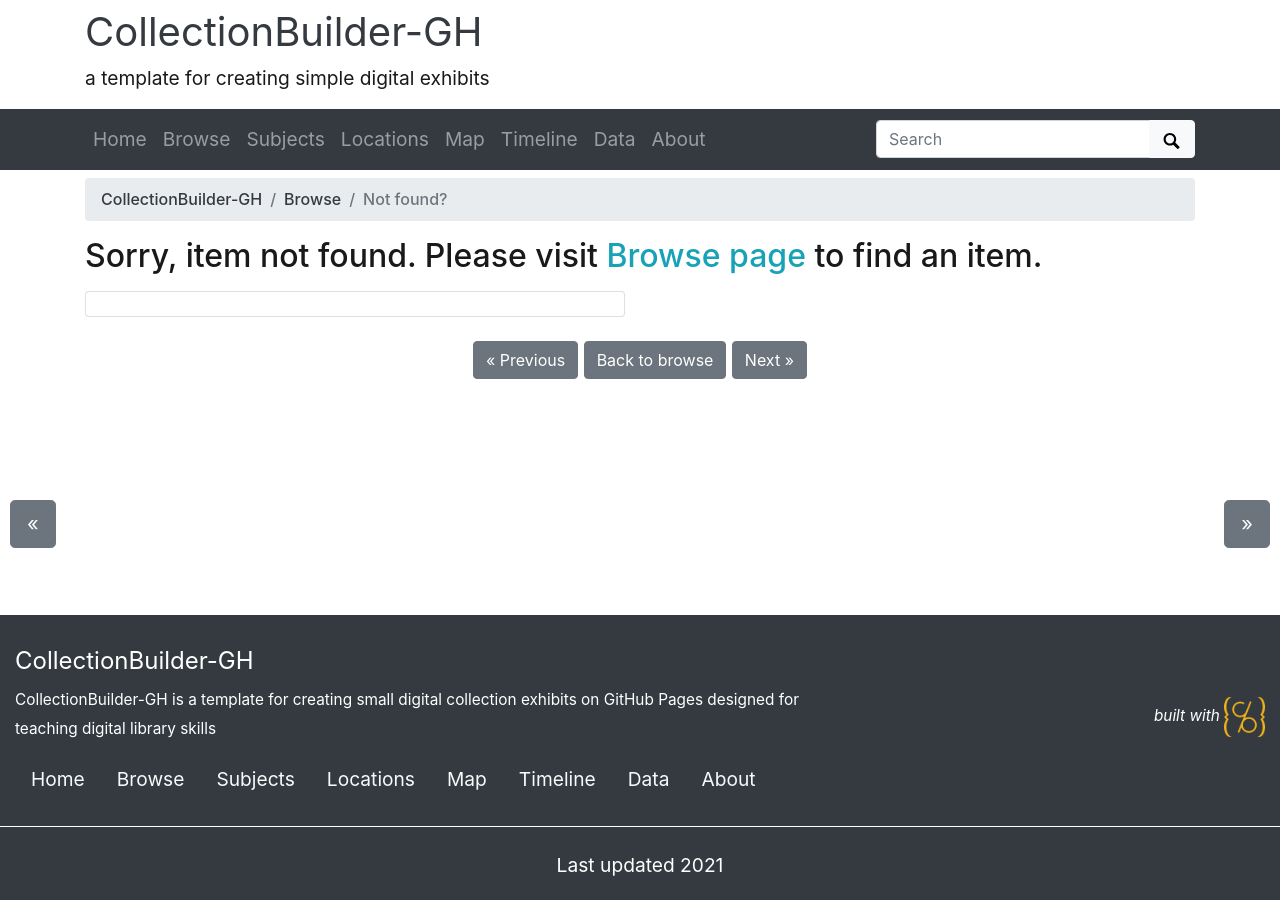
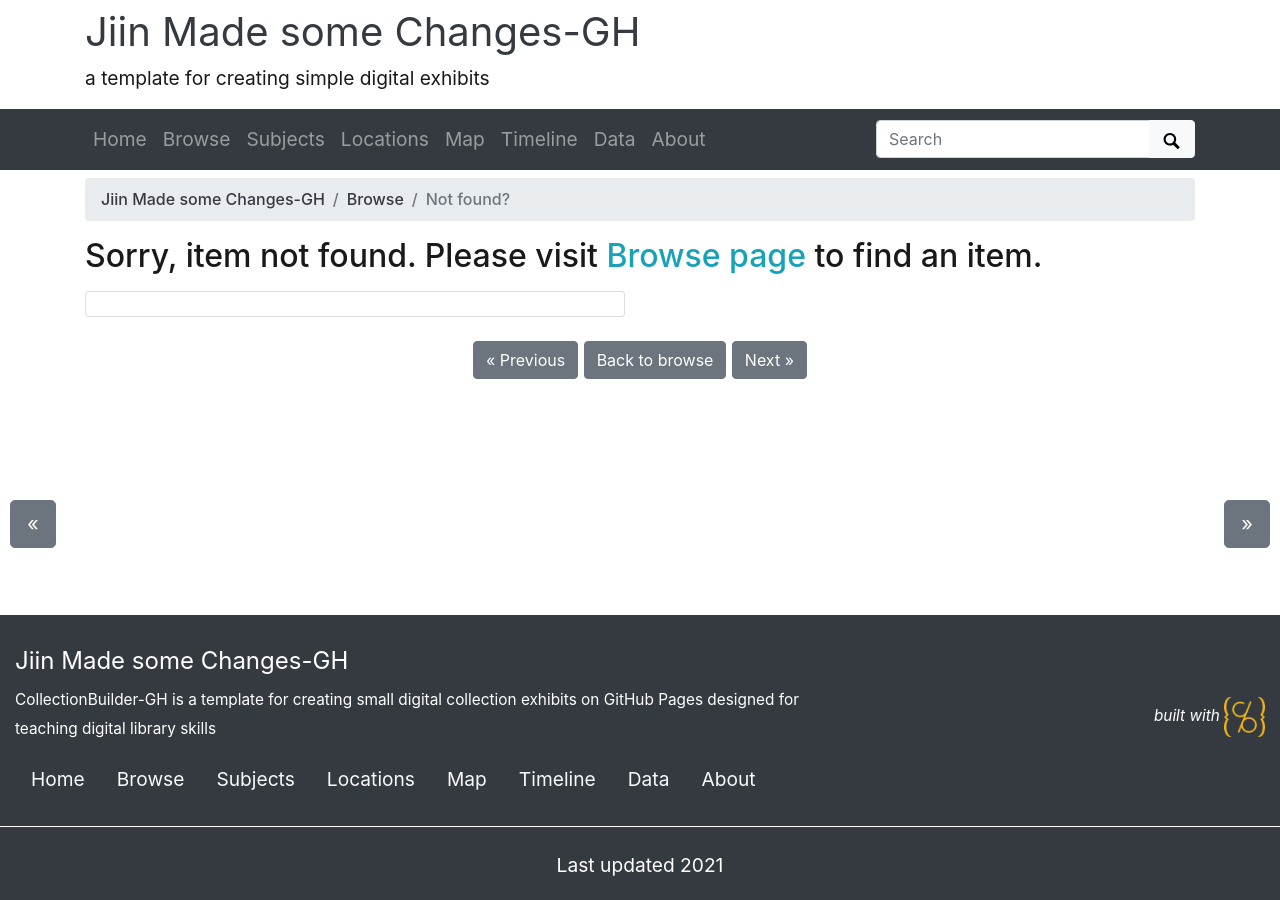
Before and after one commit to hamilton-scholarship/today-demo, a Jekyll site: the page built from pages/item.md, in a window 1280 px wide. Built offline with Jekyll 4.4.1, drawn with Linux system fonts in a browser that asks for light colours.

Commit message:
changed title

```diff
--- a/_config.yml
+++ b/_config.yml
@@ -20,7 +20,7 @@ source-code: https://github.com/CollectionBuilder/collectionbuilder-gh
 # SITE SETTINGS
 #
 # title of site appears in banner
-title: CollectionBuilder-GH
+title: Jiin Made some Changes-GH
 # tagline, a short phrase that will appear throughout the site in the top banner
 tagline: a template for creating simple digital exhibits
 # description appears in meta tags and other locations
```
